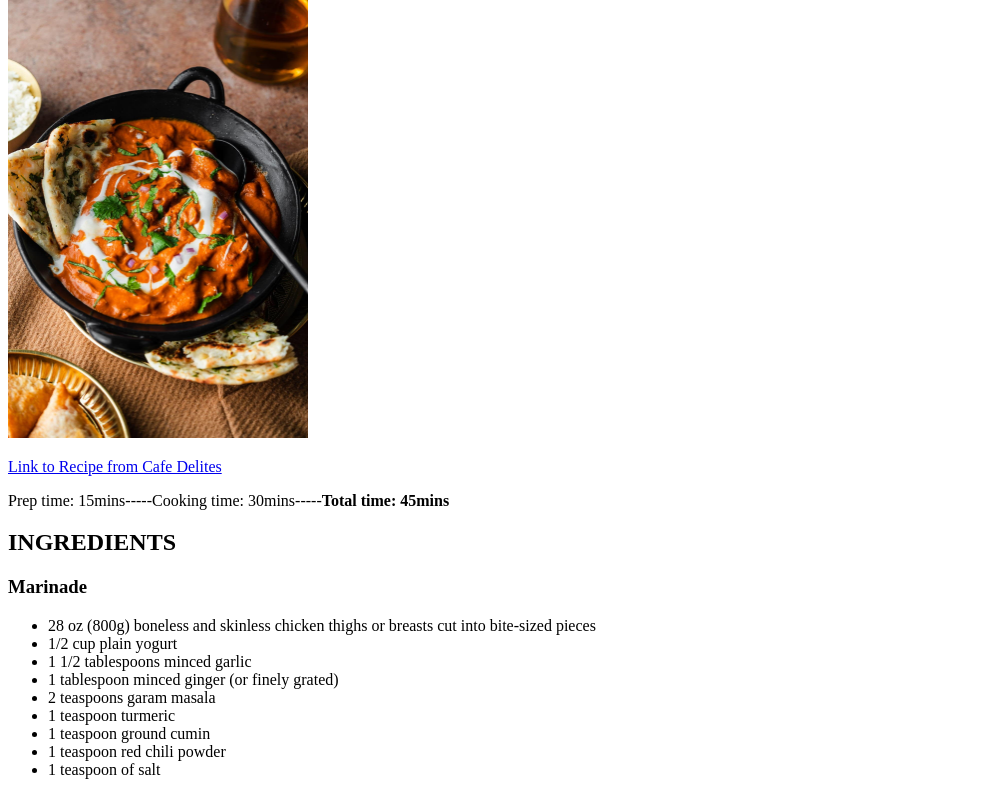
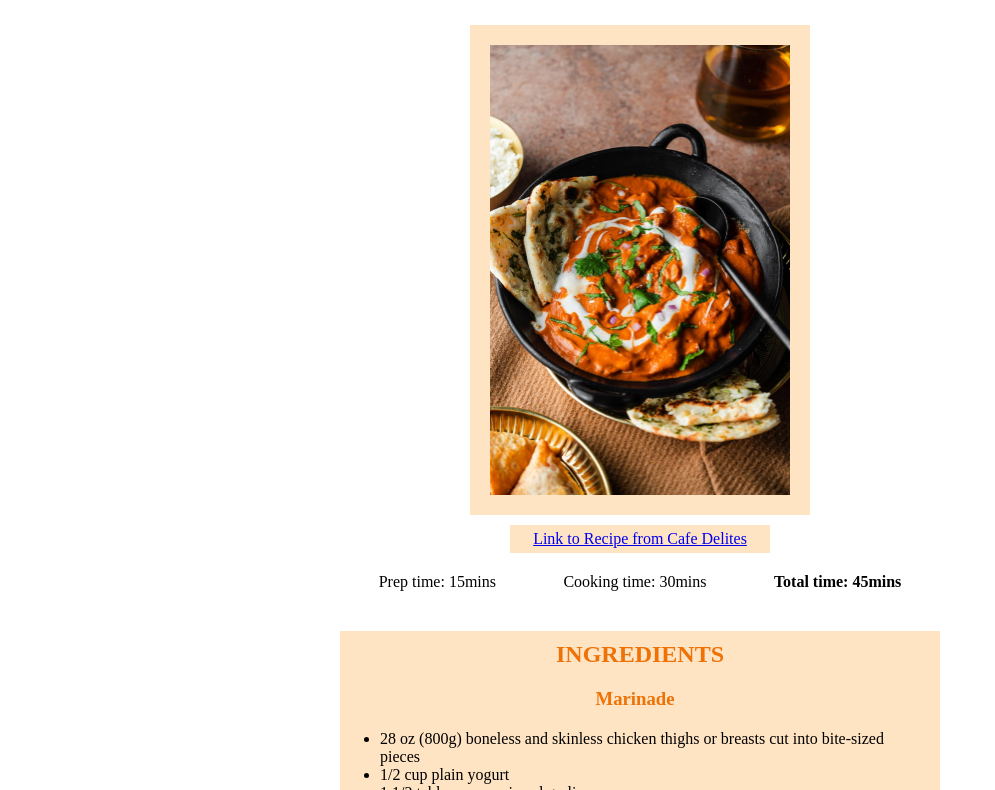
Before and after one commit to juliakapran/odin-recipes-jk, a plain HTML site: page recipes/butterchick.html in a window 1280 px wide. Shown: the part 92-882 px from the top of the page, without its empty margins (0-995 px from the left). Drawn offline with Linux system fonts and the light colour scheme.

Commit message:
update index and butter chicken page styles.

```diff
--- /dev/null
+++ b/recipes/butterchick.css
@@ -0,0 +1,38 @@
+body {
+    width: min(100%,600px);
+    margin: auto;
+}
+
+h1, h2, h3 {
+    margin-top: 30px;
+    margin-bottom: 0px;
+    text-align: center;
+    background-color: bisque;
+    padding:10px;
+    color:rgb(238, 114, 6);
+}
+img {
+    display: block;
+    margin: 30px auto auto auto;
+    padding: 20px;
+    background-color: bisque;
+}
+.reclink {
+    width: 250px;
+    text-align: center;
+    margin: 10px auto 10px auto;
+    padding: 5px;
+    background-color: bisque;
+}
+.time {
+    display: flex;
+    list-style: none;
+    margin:auto;
+    padding:5px;
+}
+.instruct {
+    background-color: bisque;
+    margin:0px;
+    padding-bottom:20px;
+    padding-right:20px;
+}
--- a/recipes/butterchick.html
+++ b/recipes/butterchick.html
@@ -4,19 +4,24 @@
     <head>
         <meta charset="utf-8">
         <title>Creamy Butter Chicken</title>
+        <link rel="stylesheet" href="butterchick.css">
     </head>
     <body>
         <h1>Butter Chicken (Murgh Makhani)</h1>
         <img src="../images/Butter-Chicken.jpg" alt="Butter chicken with naan in cast iron pan." width="300">
 
-        <p><a href="https://cafedelites.com/butter-chicken/" target="_blank">Link to Recipe from Cafe Delites</a></p>
+        <p class="reclink"><a href="https://cafedelites.com/butter-chicken/" target="_blank">Link to Recipe from Cafe Delites</a></p>
 
-        <p>Prep time: 15mins-----Cooking time: 30mins-----<b>Total time: 45mins</b></p>
+        <ul class="time">
+            <li class="time">Prep time: 15mins</li>
+            <li class="time">Cooking time: 30mins</li>
+            <li class="time totaltime"><b>Total time: 45mins</b></li>
+        </ul>
 
         <h2>INGREDIENTS</h2>
 
-        <h3>Marinade</h3>
-        <ul>
+        <h3 class="instruct">Marinade</h3>
+        <ul class="instruct">
             <li>28 oz (800g) boneless and skinless chicken thighs or breasts cut into bite-sized pieces</li>
             <li>1/2 cup plain yogurt</li>
             <li>1 1/2 tablespoons minced garlic</li>
@@ -28,8 +33,8 @@
             <li>1 teaspoon of salt</li>
         </ul>
 
-        <h3>Sauce</h3>
-        <ul>
+        <h3 class="instruct">Sauce</h3>
+        <ul class="instruct">
             <li>2 tablespoons olive oil</li>
             <li>2 tablespoons ghee (or 1 tbs butter + 1 tbs oil)</li>
             <li>1 large onion, sliced or chopped</li>
@@ -48,7 +53,7 @@
         </ul>
 
         <h2>INSTRUCTIONS</h2>
-        <ol>
+        <ol class="instruct">
             <li>In a bowl, combine chicken with all of the ingredients for the chicken marinade; let marinate for 30 minutes to an hour (or overnight if time allows).</li>
             <li>Heat oil in a large skillet or pot over medium-high heat. When sizzling, add chicken pieces in batches of two or three, making sure not to crowd the pan. Fry until browned for only 3 minutes on each side. Set aside and keep warm. (You will finish cooking the chicken in the sauce.)</li>
             <li>Heat butter or ghee in the same pan. Fry the onions until they start to sweat (about 6 minutes) while scraping up any browned bits stuck on the bottom of the pan.</li>
--- /dev/null
+++ b/style.css
@@ -0,0 +1,28 @@
+* {
+    text-align: center;
+}
+
+h1 {
+    width: 400px;
+    color: pink;
+    margin:30px auto;
+}
+ul {
+    width:400px;
+    display: flex;
+
+    margin:auto;
+    margin-top:20px;
+    list-style: none;
+}
+
+li {
+    width: 100px;
+    background-color: pink;
+    margin: auto 10px auto 0px;
+    padding:10px;
+}
+
+.first {
+    margin-left: -10px;
+}
```
Also changed, not shown: index.html (+3 -2 lines).
